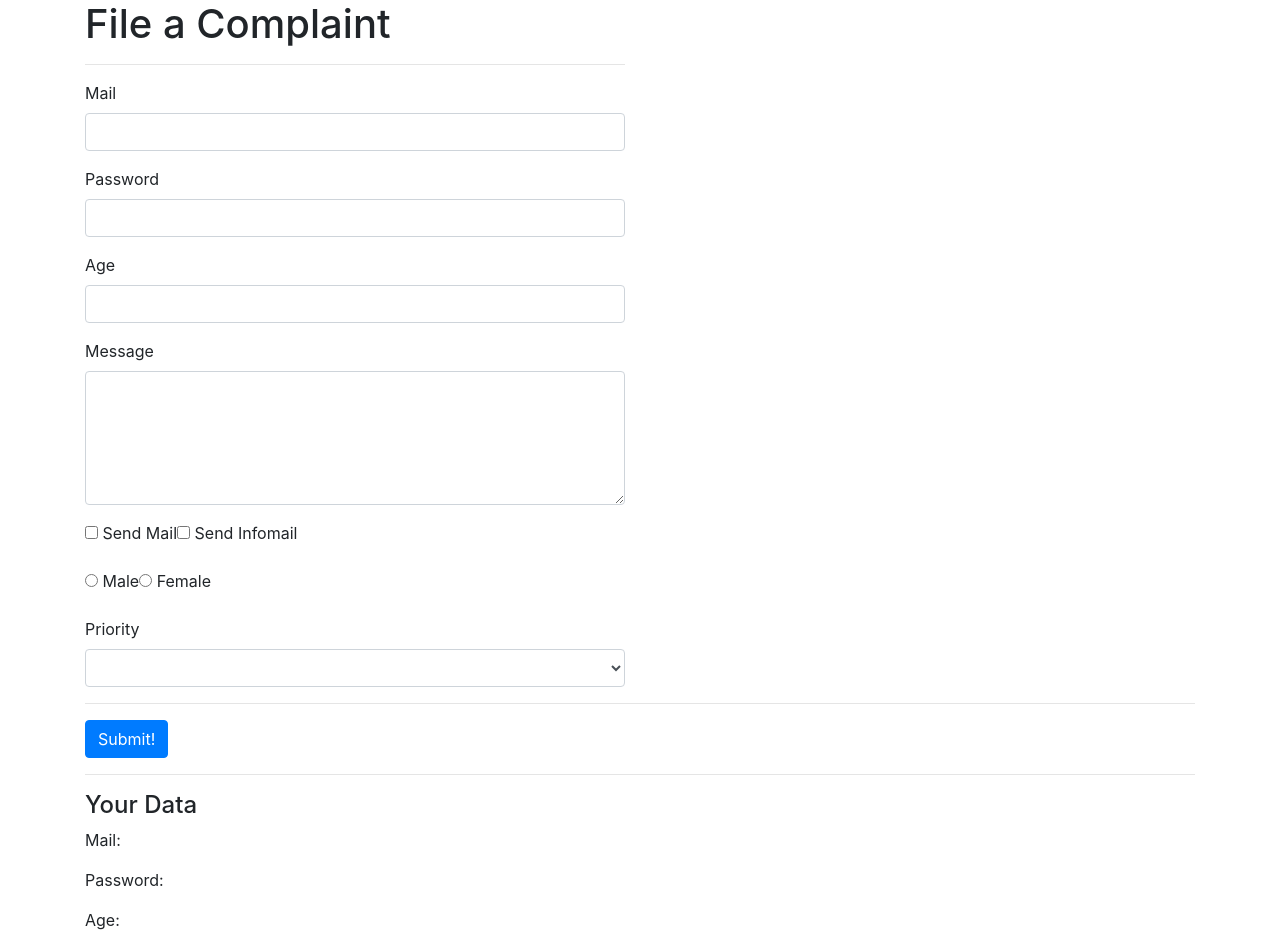
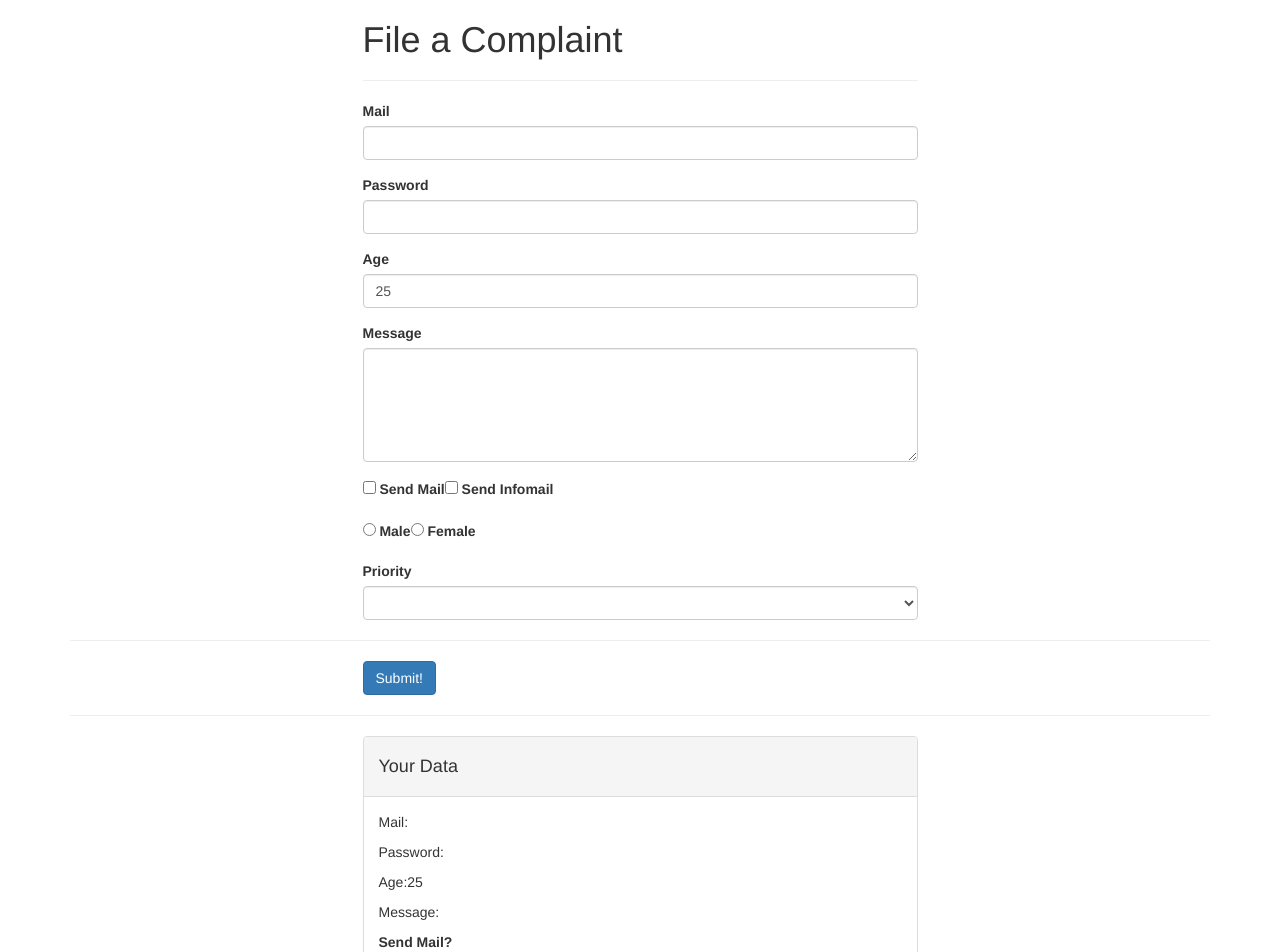
Before and after one commit to SalimSalimi/VueJsCourse, a Vue app in the folder 11. Handling User Input with Forms/user-forms/: page / in a window 1280 px wide. Shown: the top 952 px of the page. Built offline with nearby package versions, Linux system fonts and the light colour scheme.

Commit message:
Get user inputs using v-model

```diff
--- a/11. Handling User Input with Forms/user-forms/public/index.html
+++ b/11. Handling User Input with Forms/user-forms/public/index.html
@@ -6,6 +6,10 @@
     <meta name="viewport" content="width=device-width,initial-scale=1.0">
     <link rel="icon" href="<%= BASE_URL %>favicon.ico">
     <title><%= htmlWebpackPlugin.options.title %></title>
+
+    <link rel="stylesheet" href="https://maxcdn.bootstrapcdn.com/bootstrap/3.3.7/css/bootstrap.min.css" integrity="sha384-BVYiiSIFeK1dGmJRAkycuHAHRg32OmUcww7on3RYdg4Va+PmSTsz/K68vbdEjh4u" crossorigin="anonymous"></head>
+    <script src="https://stackpath.bootstrapcdn.com/bootstrap/4.5.2/js/bootstrap.min.js"></script>
+
   </head>
   <body>
     <noscript>
@@ -13,5 +17,6 @@
     </noscript>
     <div id="app"></div>
     <!-- built files will be auto injected -->
+    <script src="/dist/build.js"></script>
   </body>
 </html>
--- a/11. Handling User Input with Forms/user-forms/src/App.vue
+++ b/11. Handling User Input with Forms/user-forms/src/App.vue
@@ -9,15 +9,15 @@
           <hr />
           <div class="form-group">
             <label for="email">Mail</label>
-            <input type="text" id="email" class="form-control" />
+            <input type="text" id="email" class="form-control" v-model="userData.email"/>
           </div>
           <div class="form-group">
             <label for="password">Password</label>
-            <input type="password" id="password" class="form-control" />
+            <input type="password" id="password" class="form-control" v-model="userData.password"/>
           </div>
           <div class="form-group">
             <label for="age">Age</label>
-            <input type="number" id="age" class="form-control" />
+            <input type="number" id="age" class="form-control" v-model="userData.age"/>
           </div>
         </div>
       </div>
@@ -84,9 +84,9 @@
             <h4>Your Data</h4>
           </div>
           <div class="panel-body">
-            <p>Mail:</p>
-            <p>Password:</p>
-            <p>Age:</p>
+            <p>Mail: {{ userData.email }}</p>
+            <p>Password: {{ userData.password }}</p>
+            <p>Age:{{ userData.age }}</p>
             <p>Message:</p>
             <p><strong>Send Mail?</strong></p>
             <ul>
@@ -103,7 +103,17 @@
 </template>
 
 <script>
-export default {};
+export default {
+  data() {
+    return {
+      userData: {
+        email: "",
+        password: "",
+        age: 25
+      }
+    };
+  }
+};
 </script>
 
 <style></style>
--- a/11. Handling User Input with Forms/user-forms/src/main.js
+++ b/11. Handling User Input with Forms/user-forms/src/main.js
@@ -1,6 +1,5 @@
 import Vue from "vue";
 import App from "./App.vue";
-import "bootstrap/dist/css/bootstrap.css";
 
 new Vue({
   el: "#app",
```
Also changed, not shown: 1 other file (tests, documents, lock files or other folders).
